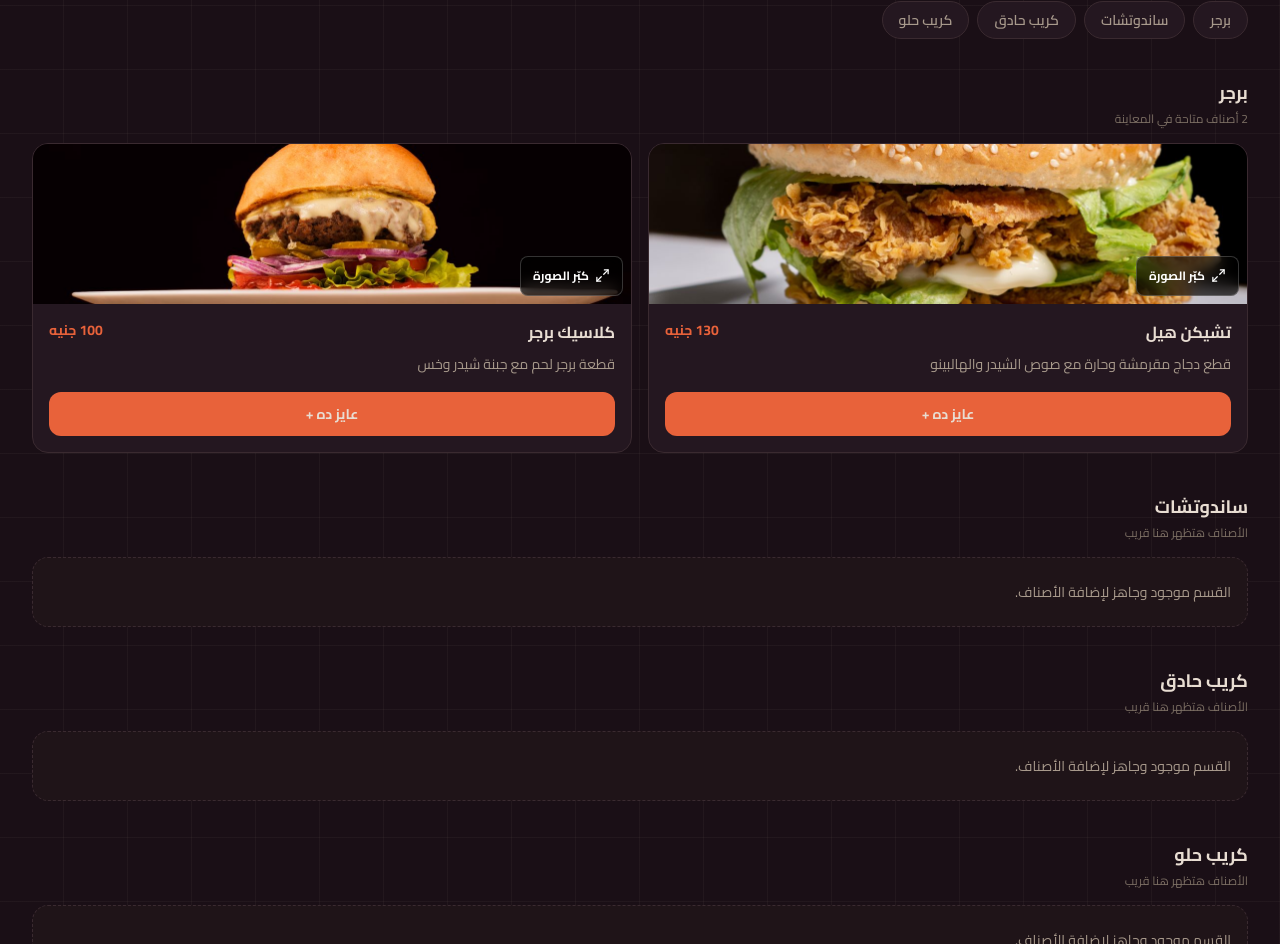
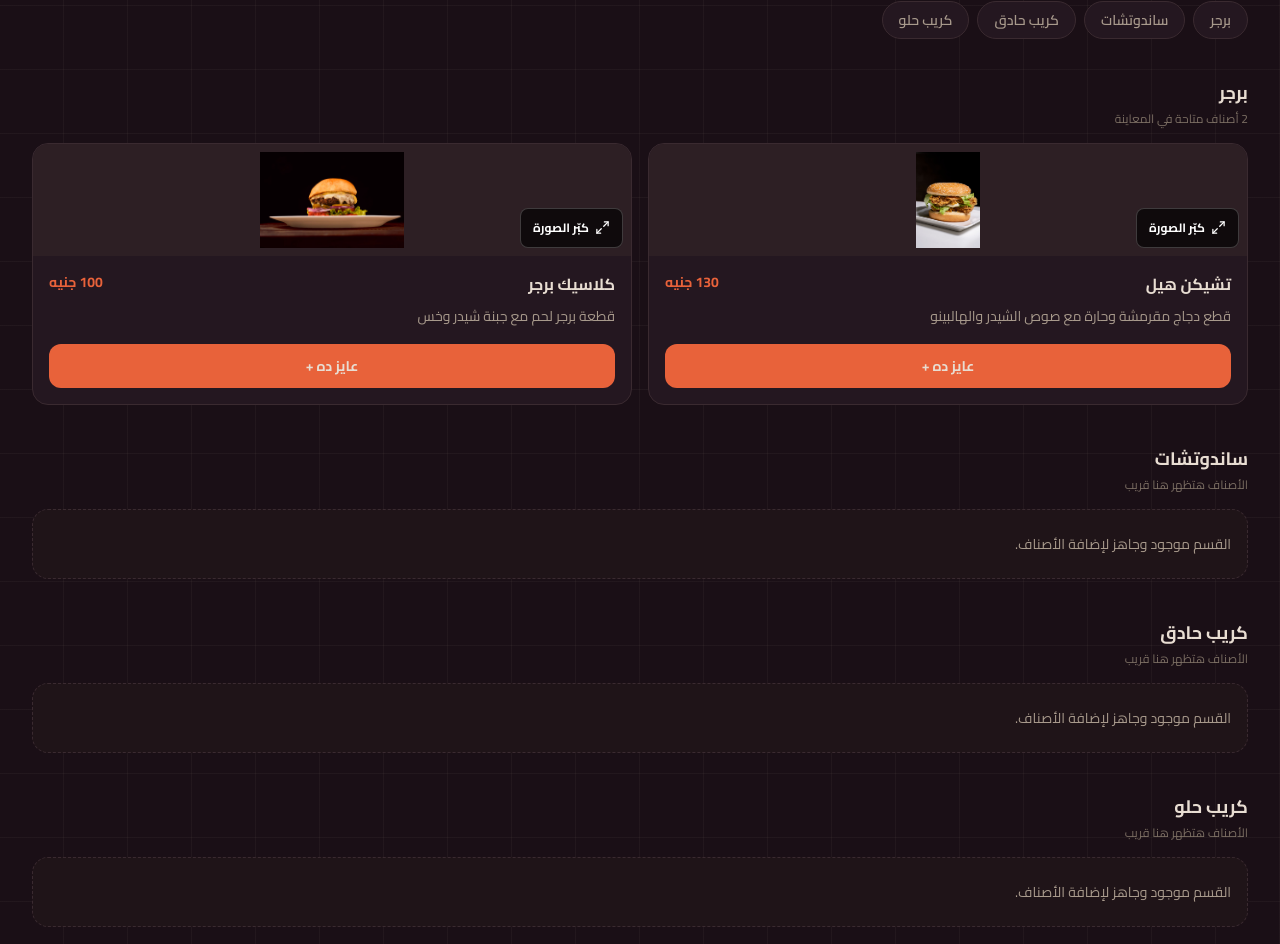
Before and after one commit to Youssef1796x/paid-project, a Next.js app: page / in a window 1280 px wide. Shown: the part 762-1706 px from the top of the page. Built offline with nearby package versions, Linux system fonts and the light colour scheme.

Commit message:
Show smaller uncropped menu images

```diff
--- a/src/components/MenuItemCard.tsx
+++ b/src/components/MenuItemCard.tsx
@@ -24,13 +24,14 @@ export default function MenuItemCard({
 
   return (
     <article className="overflow-hidden rounded-2xl border border-(--line) bg-(--surface)">
-      <div className="relative h-32 overflow-hidden bg-(--line-soft) sm:h-40">
+      <div className="relative flex h-24 items-center justify-center overflow-hidden bg-(--line-soft) p-2 sm:h-28">
         <Image
           src={item.image}
           alt={item.name}
-          fill
-          sizes="(min-width: 640px) 50vw, 100vw"
-          className="object-cover"
+          width={420}
+          height={315}
+          sizes="(min-width: 640px) 300px, 100vw"
+          className="h-full w-full object-contain"
         />
 
         <button
```
